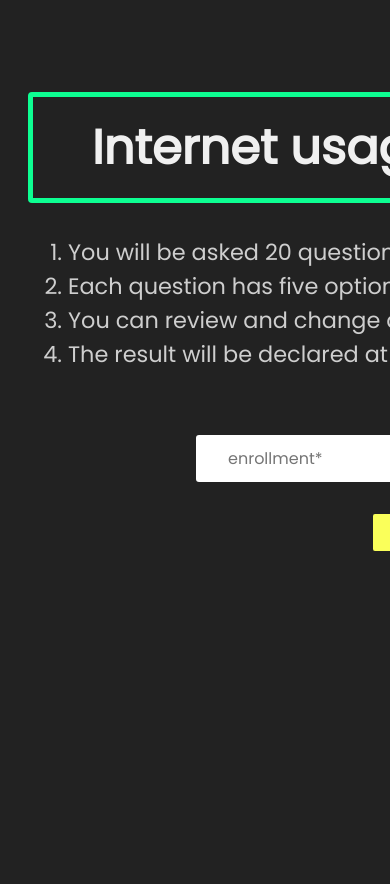
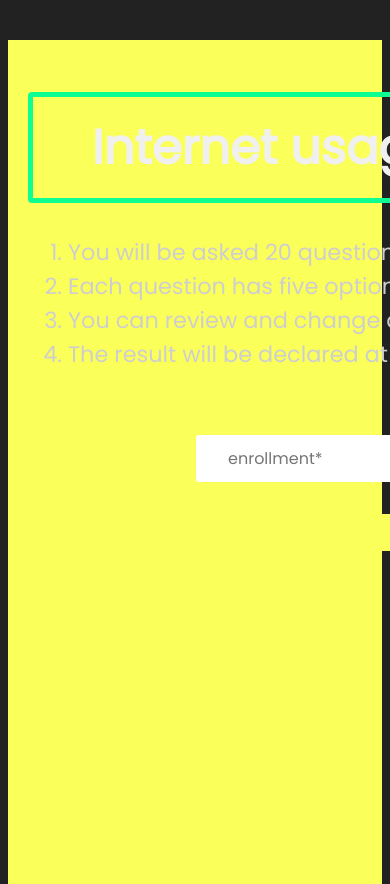
Before and after one commit to Ray-linux/quiz-client, a React (Vite) app: page / in a window 390 px wide. Shown: the top 884 px of the page. Built offline with nearby package versions, Linux system fonts and the light colour scheme.

Commit message:
body color changed

```diff
--- a/src/components/main/main.css
+++ b/src/components/main/main.css
@@ -32,3 +32,11 @@
     border-radius: 3px;
     font-size: 1em;
 }
+
+
+@media screen and (max-width:600px) {
+    body{
+        background: #faff5a;
+    }
+
+}
```
